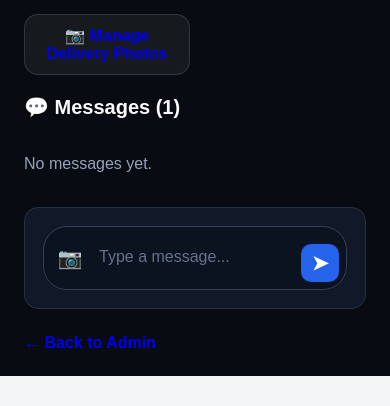
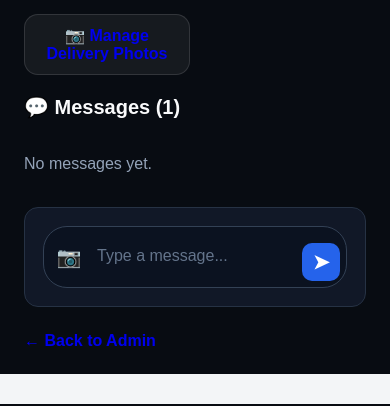
Before and after one commit to chukwuebukav031-dot/primevault, a Flask app: template delivery-tracker/templates/admin_shipment.html in a window 390 px wide. Shown: the part 638-1044 px from the top of the page. Run offline with Flask 3, Linux system fonts and the light colour scheme; the template is opened without the code that fills it: most values are stand-ins (such as "Sample title", 1, 10 or a date in 2020); some libraries are stand-ins or nearby versions.

Commit message:
Fix admin message horizontal overflow

```diff
--- a/delivery-tracker/static/css/style.css
+++ b/delivery-tracker/static/css/style.css
@@ -3701,3 +3701,66 @@ body.tracking-dark .customer-message-form .message-composer {
 }
 
 /* ===== END FINAL MOBILE MESSAGE COMPOSER FIX ===== */
+
+/* ===== FINAL ADMIN MESSAGE WIDTH FIX ===== */
+
+body.admin-dark .shipment-messages,
+body.admin-dark .admin-message-list,
+body.admin-dark .admin-message-form,
+body.admin-dark .admin-message-item,
+body.admin-dark .admin-message-photo,
+body.admin-dark .message-composer {
+    box-sizing: border-box !important;
+    min-width: 0 !important;
+    max-width: 100% !important;
+}
+
+body.admin-dark .shipment-messages {
+    width: 100% !important;
+    overflow-x: hidden !important;
+}
+
+body.admin-dark .admin-message-list {
+    width: 100% !important;
+    overflow-x: hidden !important;
+    padding-left: 0 !important;
+    padding-right: 6px !important;
+}
+
+body.admin-dark .admin-message-form {
+    width: 100% !important;
+    overflow-x: hidden !important;
+}
+
+body.admin-dark .admin-message-item {
+    overflow-wrap: anywhere !important;
+    word-break: break-word !important;
+}
+
+body.admin-dark .admin-message-photo {
+    max-width: 100% !important;
+    height: auto !important;
+}
+
+body.admin-dark .message-composer {
+    width: 100% !important;
+    overflow: hidden !important;
+}
+
+body.admin-dark .message-composer textarea {
+    min-width: 0 !important;
+    max-width: 100% !important;
+}
+
+@media (max-width: 600px) {
+    body.admin-dark .admin-message-item {
+        max-width: 82% !important;
+    }
+
+    body.admin-dark .message-composer {
+        gap: 5px !important;
+        padding: 6px !important;
+    }
+}
+
+/* ===== END FINAL ADMIN MESSAGE WIDTH FIX ===== */
```
